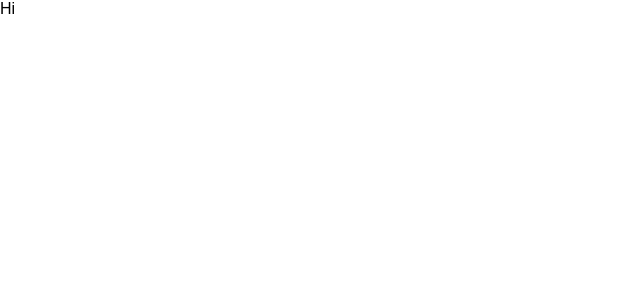
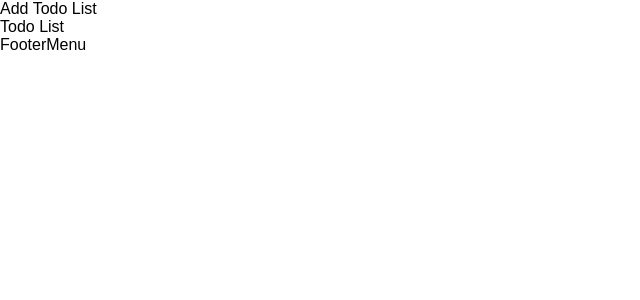
Before and after one commit to Saayaman/3_react_learning, a React (Create React App) app in the folder todo-app/: page / in a window 1280 px wide. Shown: the top 300 px of the page, without its empty margins (0-640 px from the left). Built offline with nearby package versions, Linux system fonts and the light colour scheme.

Commit message:
2. とりあえず、3つのComponentを作る

```diff
--- a/todo-app/src/App.js
+++ b/todo-app/src/App.js
@@ -1,11 +1,16 @@
 import React, { Component } from 'react';
+import TodoList from './components/TodoList.jsx';
+import AddTodo from './components/AddTodo.jsx';
+import FooterMenu from './components/FooterMenu.jsx';
 import './App.css';
 
 class App extends Component {
   render() {
     return (
       <div className="App">
-        Hi
+        <AddTodo />
+        <TodoList />
+        <FooterMenu />
       </div>
     );
   }
--- /dev/null
+++ b/todo-app/src/components/AddTodo.jsx
@@ -0,0 +1,11 @@
+import React, { Component } from 'react'
+
+export default class AddTodo extends Component {
+  render() {
+    return (
+      <div>
+        Add Todo List
+      </div>
+    )
+  }
+}
--- /dev/null
+++ b/todo-app/src/components/FooterMenu.jsx
@@ -0,0 +1,11 @@
+import React, { Component } from 'react'
+
+export default class FooterMenu extends Component {
+  render() {
+    return (
+      <div>
+        FooterMenu
+      </div>
+    )
+  }
+}
--- /dev/null
+++ b/todo-app/src/components/TodoList.jsx
@@ -0,0 +1,11 @@
+import React, { Component } from 'react'
+
+export default class TodoList extends Component {
+  render() {
+    return (
+      <div>
+        Todo List
+      </div>
+    )
+  }
+}
```
